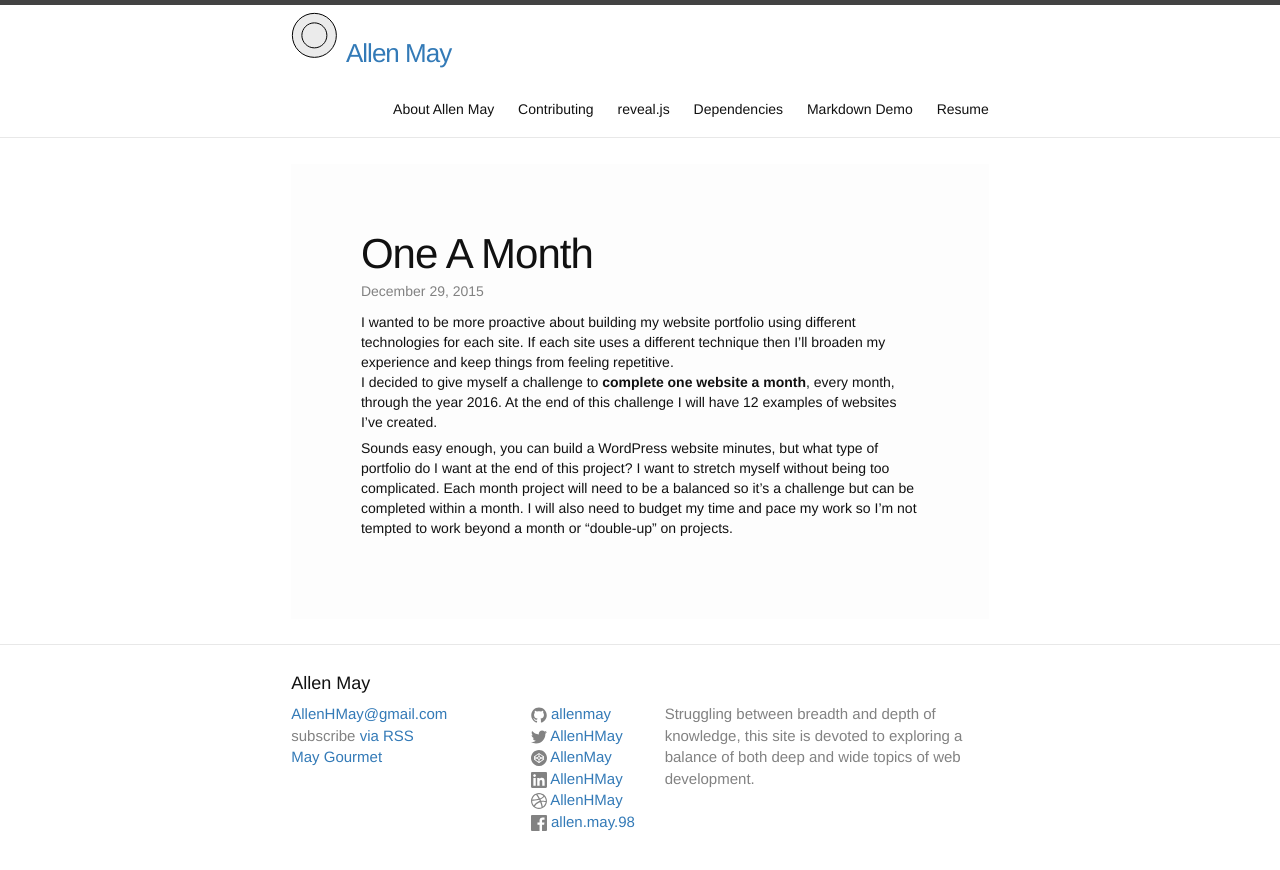
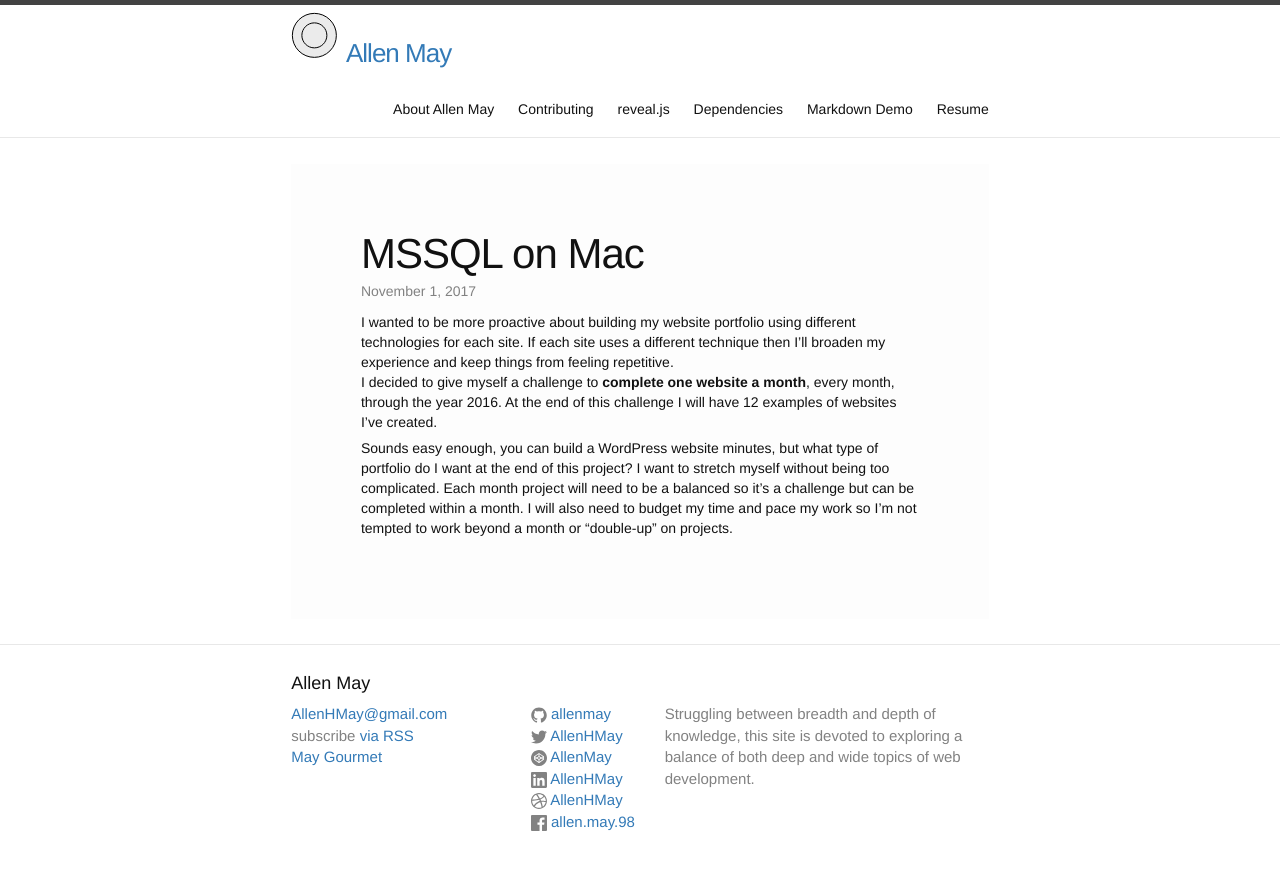
Before and after one commit to AllenMay/allenmay.github.io, a Jekyll site: the page built from _posts/2017-11-01-mssq-on-mac.md, in a window 1280 px wide. Shown: the top 870 px of the page. Built offline with Jekyll 4.4.1, drawn with Linux system fonts in a browser that asks for light colours; nearby versions of some CDN libraries.

Commit message:
Attempt to make a copy

```diff
--- a/_posts/2015-12-29-one-a-month.md
+++ b/_posts/2017-11-01-mssq-on-mac.md
@@ -1,6 +1,6 @@
 ---
 layout: post
-title: One A Month
+title: MSSQL on Mac
 categories: []
 tags: []
 published: True
```
